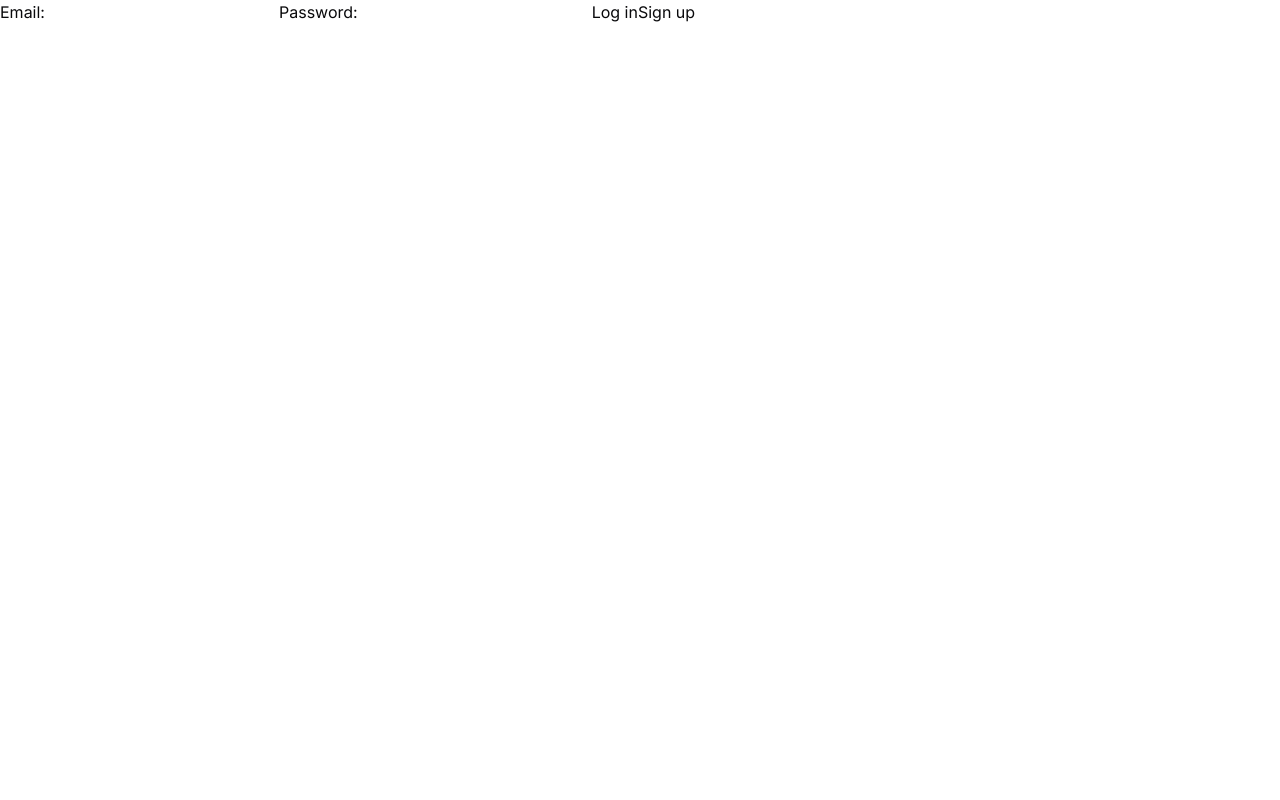
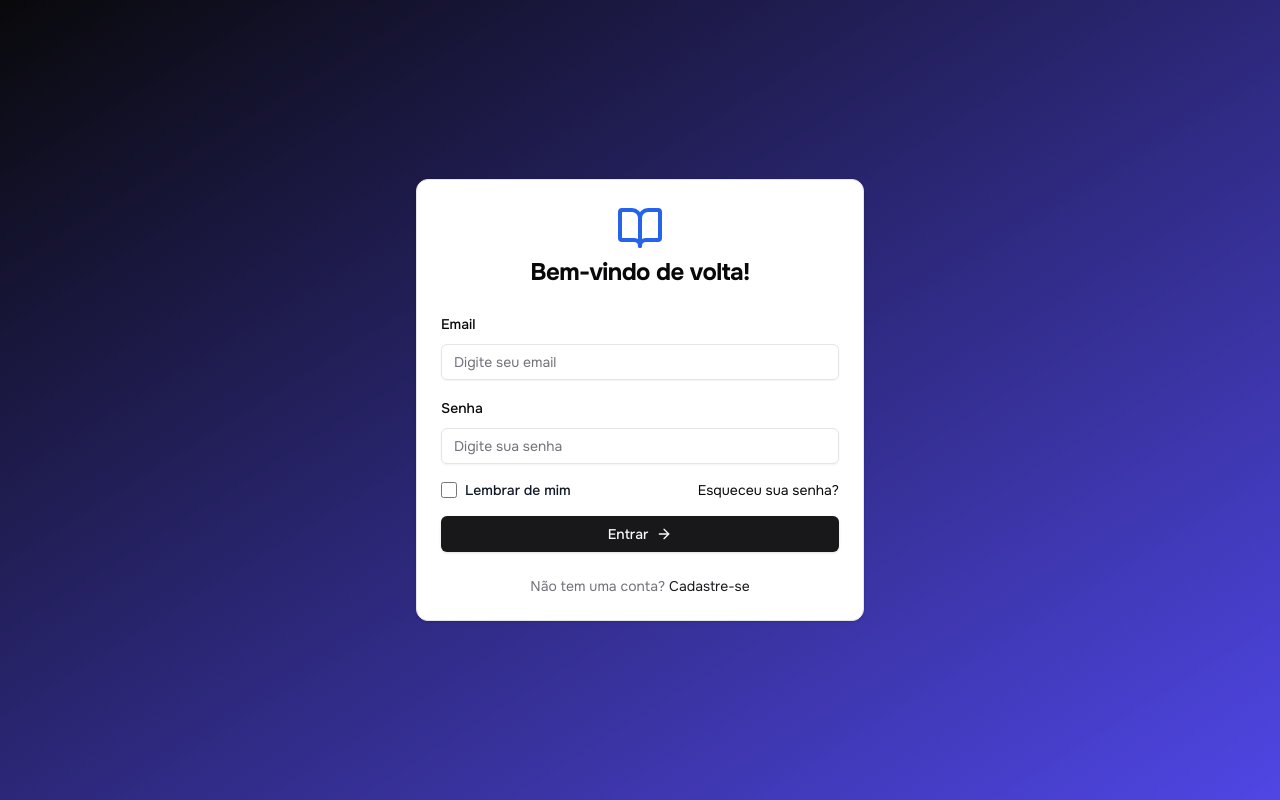
Before and after one commit to Jeanikt/UniConnect, a Next.js app: page /login in a window 1280 px wide. Built offline with nearby package versions, Linux system fonts and the light colour scheme.

Commit message:
fix: correção no layout da pagina, feed centralizado

```diff
--- a/src/app/login/page.tsx
+++ b/src/app/login/page.tsx
@@ -1,14 +1,138 @@
-import { login, signup } from "./actions";
+"use client";
+import { login } from "./actions";
+import { BookOpen, ArrowRight } from "lucide-react";
+import Link from "next/link";
+import { motion } from "framer-motion";
+import { Button } from "@/components/ui/button";
+import { Input } from "@/components/ui/input";
+import { Label } from "@/components/ui/label";
+import {
+  Card,
+  CardContent,
+  CardFooter,
+  CardHeader,
+  CardTitle,
+} from "@/components/ui/card";
+import { Onest } from "next/font/google"; // Importando a fonte Onest
+
+const onest = Onest({ subsets: ["latin"] }); // Inicializando a fonte
+
+const fadeIn = {
+  hidden: { opacity: 0, y: 20 },
+  visible: {
+    opacity: 1,
+    y: 0,
+    transition: { duration: 0.6 },
+  },
+};
 
 export default function LoginPage() {
+  const handleLogin = async (event: React.MouseEvent<HTMLButtonElement>) => {
+    event.preventDefault(); // Previne o envio padrão do formulário
+    const form = event.currentTarget.form; // Captura o formulário
+
+    if (form) {
+      // Verifica se o formulário não é nulo
+      const formData = new FormData(form); // Captura os dados do formulário
+      await login(formData); // Chama a função de login com os dados do formulário
+    } else {
+      console.error("Formulário não encontrado.");
+    }
+  };
+
   return (
-    <form>
-      <label htmlFor="email">Email:</label>
-      <input id="email" name="email" type="email" required />
-      <label htmlFor="password">Password:</label>
-      <input id="password" name="password" type="password" required />
-      <button formAction={login}>Log in</button>
-      <button formAction={signup}>Sign up</button>
-    </form>
+    <div
+      className={`min-h-screen flex items-center justify-center bg-gradient-to-br from-zinc-950 to-indigo-600 dark:from-gray-900 dark:to-indigo-900 p-4 ${onest.className}`}
+    >
+      <motion.div
+        className="w-full max-w-md"
+        initial="hidden"
+        animate="visible"
+        variants={fadeIn}
+      >
+        <Card className="w-full">
+          <CardHeader className="space-y-1">
+            <div className="flex justify-center">
+              <motion.div
+                initial={{ scale: 0 }}
+                animate={{ scale: 1 }}
+                transition={{ type: "spring", stiffness: 260, damping: 20 }}
+              >
+                <Link href="/">
+                  <BookOpen className="w-12 h-12 text-blue-600 dark:text-blue-400" />
+                </Link>
+              </motion.div>
+            </div>
+            <CardTitle className="text-2xl font-bold text-center">
+              Bem-vindo de volta!
+            </CardTitle>
+          </CardHeader>
+          <CardContent>
+            <form className="space-y-4">
+              <div className="space-y-2">
+                <Label htmlFor="email">Email</Label>
+                <Input
+                  id="email"
+                  name="email"
+                  type="email"
+                  required
+                  placeholder="Digite seu email"
+                />
+              </div>
+              <div className="space-y-2">
+                <Label htmlFor="password">Senha</Label>
+                <Input
+                  id="password"
+                  name="password"
+                  type="password"
+                  required
+                  placeholder="Digite sua senha"
+                />
+              </div>
+
+              <div className="flex justify-between items-center">
+                <div className="flex items-center">
+                  <input
+                    id="remember"
+                    name="remember"
+                    type="checkbox"
+                    className="h-4 w-4 text-blue-600 focus:ring-blue-500 border-gray-300 rounded" // Checkbox com bordas arredondadas
+                    title="Remember me" // Adiciona o atributo title para acessibilidade
+                  />
+                  <Label
+                    htmlFor="remember"
+                    className="ml-2 block text-sm text-gray-900"
+                  >
+                    Lembrar de mim
+                  </Label>
+                </div>
+                <Link
+                  href="#"
+                  className="text-sm text-blue -600 hover:underline"
+                >
+                  Esqueceu sua senha?
+                </Link>
+              </div>
+
+              <Button
+                type="submit"
+                onClick={handleLogin}
+                className="w-full mt-4"
+              >
+                Entrar <ArrowRight className="ml-2 w-4 h-4" />
+              </Button>
+            </form>
+          </CardContent>
+          <CardFooter className="flex justify-center">
+            <div className="text-sm text-center text-muted-foreground">
+              Não tem uma conta?{" "}
+              <Link href="/signup" className="text-primary hover:underline">
+                Cadastre-se
+              </Link>
+            </div>
+          </CardFooter>
+        </Card>
+      </motion.div>
+    </div>
   );
 }
--- a/src/app/page.tsx
+++ b/src/app/page.tsx
@@ -65,7 +65,7 @@ export default function LandingPage() {
             animate={{ opacity: 1, x: 0 }}
             transition={{ duration: 0.5 }}
           >
-            <BookOpen className="w-8 h-8 text-white" />
+            <BookOpen className="w-8 h-8 text-blue-600" />
             <span className="text-xl font-bold text-white">UniConnect</span>
           </motion.div>
 
--- a/src/components/Layout.tsx
+++ b/src/components/Layout.tsx
@@ -138,15 +138,17 @@ export default function Layout({ children, onPostCreated }: LayoutProps) {
       </footer>
 
       {/* Main Content */}
-      <main className="flex-1 ml-0 sm:ml-20 xl:ml-64 max-w-7xl mx-auto px-4">
-        <header className="sticky top-0 z-50 bg-background/80 backdrop-blur-sm border-b border-border p-4">
-          <h1 className="text-xl font-bold">Home</h1>
-        </header>
-        <div className="p-4">{children}</div>
-      </main>
+      <div className="flex justify-center flex-1">
+        <main className="flex-1 sm:ml-20 xl:ml-64 lg:mr-80 max-w-2xl w-full px-4">
+          <header className="sticky top-0 z-50 bg-background/80 backdrop-blur-sm border-b border-border p-4">
+            <h1 className="text-xl font-bold">Home</h1>
+          </header>
+          <div className="p-4">{children}</div>
+        </main>
+      </div>
 
       {/* Right Sidebar */}
-      <aside className="w-80 h-screen overflow-y-auto fixed right-0 top-0 border-l border-border hidden lg:block">
+      <aside className="w-80 h-screen overflow-y-auto fixed right-0 top-0 border-l border-border hidden lg:block z-10">
         <div className="p-4">
           <Input
             type="search"
@@ -194,10 +196,10 @@ export default function Layout({ children, onPostCreated }: LayoutProps) {
 
       <button
         onClick={() => setModalOpen(true)}
-        className="sm:hidden fixed bottom-16 left-4 bg-blue-500 text-white p-4 rounded-full shadow-lg focus:outline-none"
-        aria-label="Criar novo post" // Add this line for better accessibility
+        className="sm:hidden fixed bottom-20 left-4 bg-blue-500 text-white p-4 rounded-full shadow-lg focus:outline-none"
+        aria-label="Criar novo post"
       >
-        <Plus className="w-6 h-6" />
+        <Plus className="w-4 h-4" />
       </button>
     </div>
   );
```
